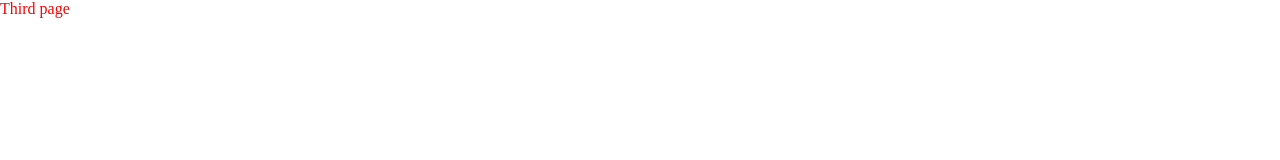
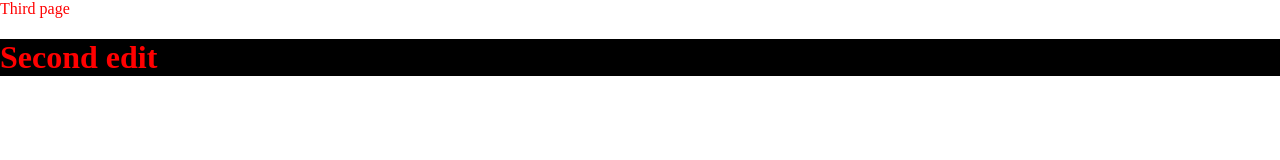
Before and after one commit to borjankorunoskinca/git_tryout, a plain HTML site: page third-page.html in a window 1280 px wide. Drawn offline with Linux system fonts and the light colour scheme.

Commit message:
Third page modified

```diff
--- a/third-page.html
+++ b/third-page.html
@@ -5,5 +5,6 @@
 </head>
 <body style="background-color:white;">
 <p>Third page</p>
+<h1 style="background-color: black;">Second edit</h1>
 </body>
 </html>
```
